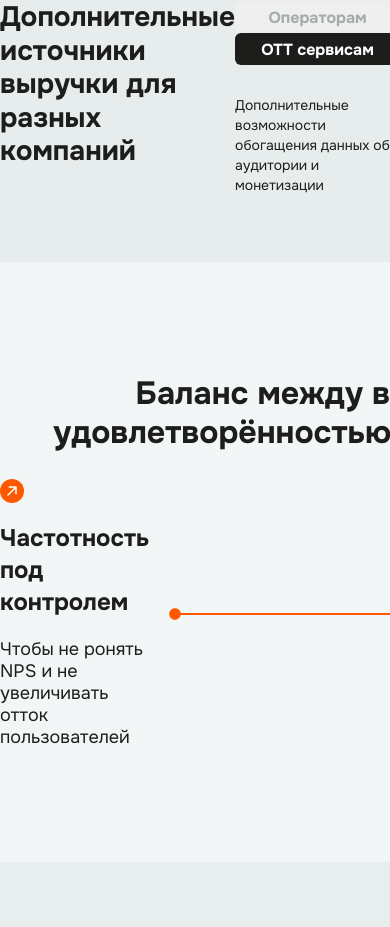
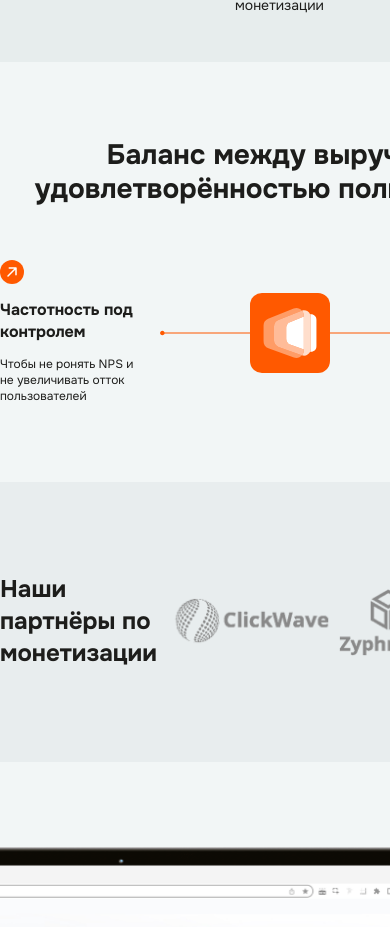
Before and after one commit to Tabarzin/getshop, a Next.js app in the folder getshop/: page / in a window 390 px wide. Shown: the part 838-1765 px from the top of the page. Built offline with nearby package versions, Linux system fonts and the light colour scheme.

Commit message:
feat: make balance to 768

```diff
--- a/getshop/src/app/page.module.css
+++ b/getshop/src/app/page.module.css
@@ -21,3 +21,9 @@
   max-width: 1220px;
   margin: 0 auto;
 }
+
+@media (max-width: 768px) {
+  .wrapper {
+    height: 900px;
+  }
+}
--- a/getshop/src/components/Balance/Balance.js
+++ b/getshop/src/components/Balance/Balance.js
@@ -32,8 +32,7 @@ const Balance = () => {
           </div>
           <div className={styles.image_wrapper}>
             <svg
-              width="227"
-              height="12"
+              className={styles.leftLine}
               viewBox="0 0 227 12"
               fill="none"
               xmlns="http://www.w3.org/2000/svg"
@@ -45,8 +44,7 @@ const Balance = () => {
             </svg>
             <div className={styles.orange_block}>
               <svg
-                width="80"
-                height="75"
+                className={styles.orange_block_inner}
                 viewBox="0 0 80 75"
                 fill="none"
                 xmlns="http://www.w3.org/2000/svg"
@@ -89,8 +87,7 @@ const Balance = () => {
               </svg>
             </div>
             <svg
-              width="230"
-              height="12"
+              className={styles.rightLine}
               viewBox="0 0 230 12"
               fill="none"
               xmlns="http://www.w3.org/2000/svg"
--- a/getshop/src/components/Balance/Balance.module.css
+++ b/getshop/src/components/Balance/Balance.module.css
@@ -65,8 +65,64 @@
   align-items: center;
 }
 
+.leftLine {
+  width: 227px;
+  height: 12px;
+}
+
+.rightLine {
+  width: 230px;
+  height: 12px;
+}
+
+.orange_block_inner {
+  width: 80px;
+  height: 75px;
+}
+
 @media (max-width: 768px) {
+  .balance_wrapper {
+    height: 420px;
+  }
+
   .balance {
+    height: 320px;
     max-width: 690px;
   }
+
+  .balance_title {
+    font-size: 28px;
+  }
+
+  .text_column {
+    width: 140px;
+    gap: 15px;
+  }
+
+  .text_column_title {
+    font-size: 16px;
+
+    color: var(--black);
+  }
+
+  .text_column_text {
+    font-size: 12px;
+    line-height: 133%;
+  }
+
+  .orange_block {
+    border-radius: 12px;
+    width: 80px;
+    height: 80px;
+  }
+
+  .orange_block_inner {
+    width: 54px;
+    height: 50px;
+  }
+
+  .leftLine,
+  .rightLine {
+    width: 90px;
+  }
 }
--- a/getshop/src/components/Hero/Hero.module.css
+++ b/getshop/src/components/Hero/Hero.module.css
@@ -30,6 +30,7 @@
 @media (max-width: 768px) {
   .hero {
     max-width: 690px;
+    height: 260px;
   }
   .hero_title {
     font-size: 52px;
```
